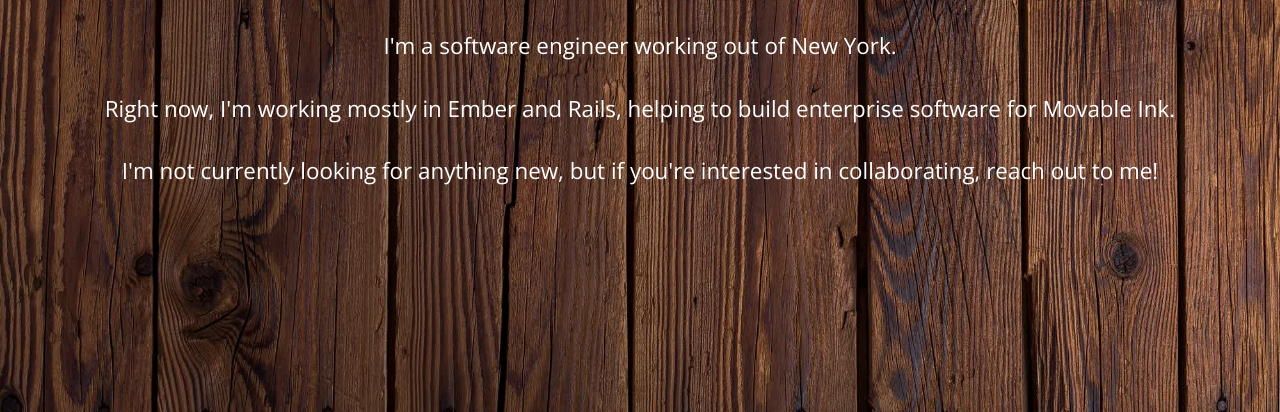
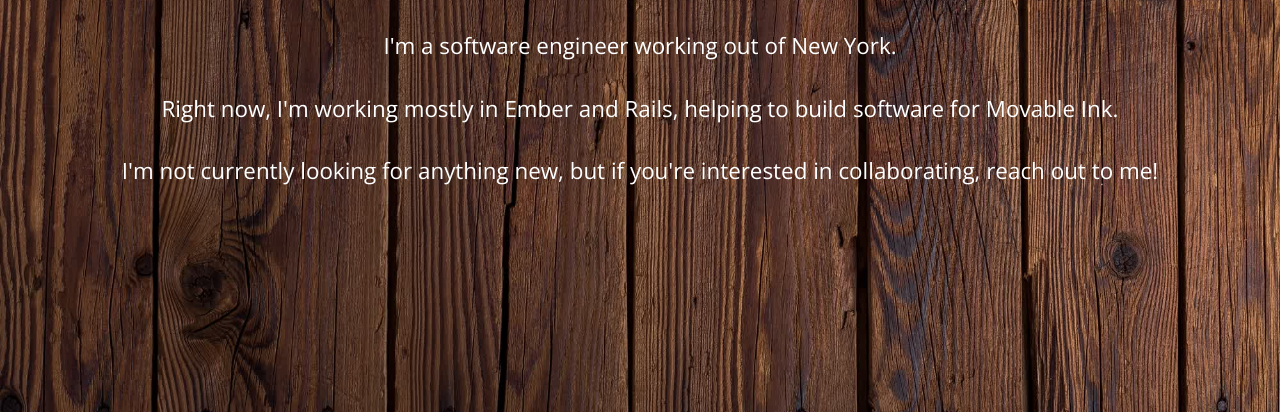
Before and after one commit to istateside/personalSite, a plain HTML site: page public/index.html in a window 1280 px wide. Shown: the part 388-800 px from the top of the page. Drawn offline with nearby package versions, Linux system fonts and the light colour scheme.

Commit message:
removes the word enterprise, dumb word

```diff
--- a/public/index.html
+++ b/public/index.html
@@ -38,7 +38,7 @@
     </div>
     <div class="intro">
       <p>I'm a software engineer working out of New York.</p>
-      <p>Right now, I'm working mostly in Ember and Rails, helping to build enterprise software for Movable Ink.</p>
+      <p>Right now, I'm working mostly in Ember and Rails, helping to build software for Movable Ink.</p>
       <p>I'm not currently looking for anything new, but if you're interested in collaborating, reach out to me!</p>
     </div>
   </div>
```
